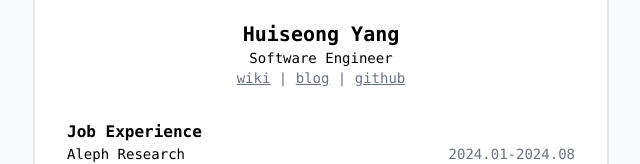
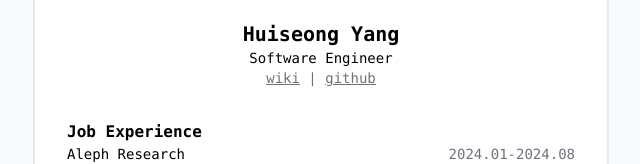
Before and after one commit to devonnuri/onnuri.dev, a Next.js app: page / in a window 1280 px wide. Shown: the part 254-418 px from the top of the page, without its empty margins (319-959 px from the left). Built offline with nearby package versions, Linux system fonts and the light colour scheme.

Commit message:
Remove blog

```diff
--- a/src/app/page.tsx
+++ b/src/app/page.tsx
@@ -15,14 +15,6 @@ export default function Home() {
               target="_blank"
             >
               wiki
-            </a>
-            {' | '}
-            <a
-              href="https://blog.onnuri.dev"
-              className="underline"
-              target="_blank"
-            >
-              blog
             </a>
             {' | '}
             <a
```
